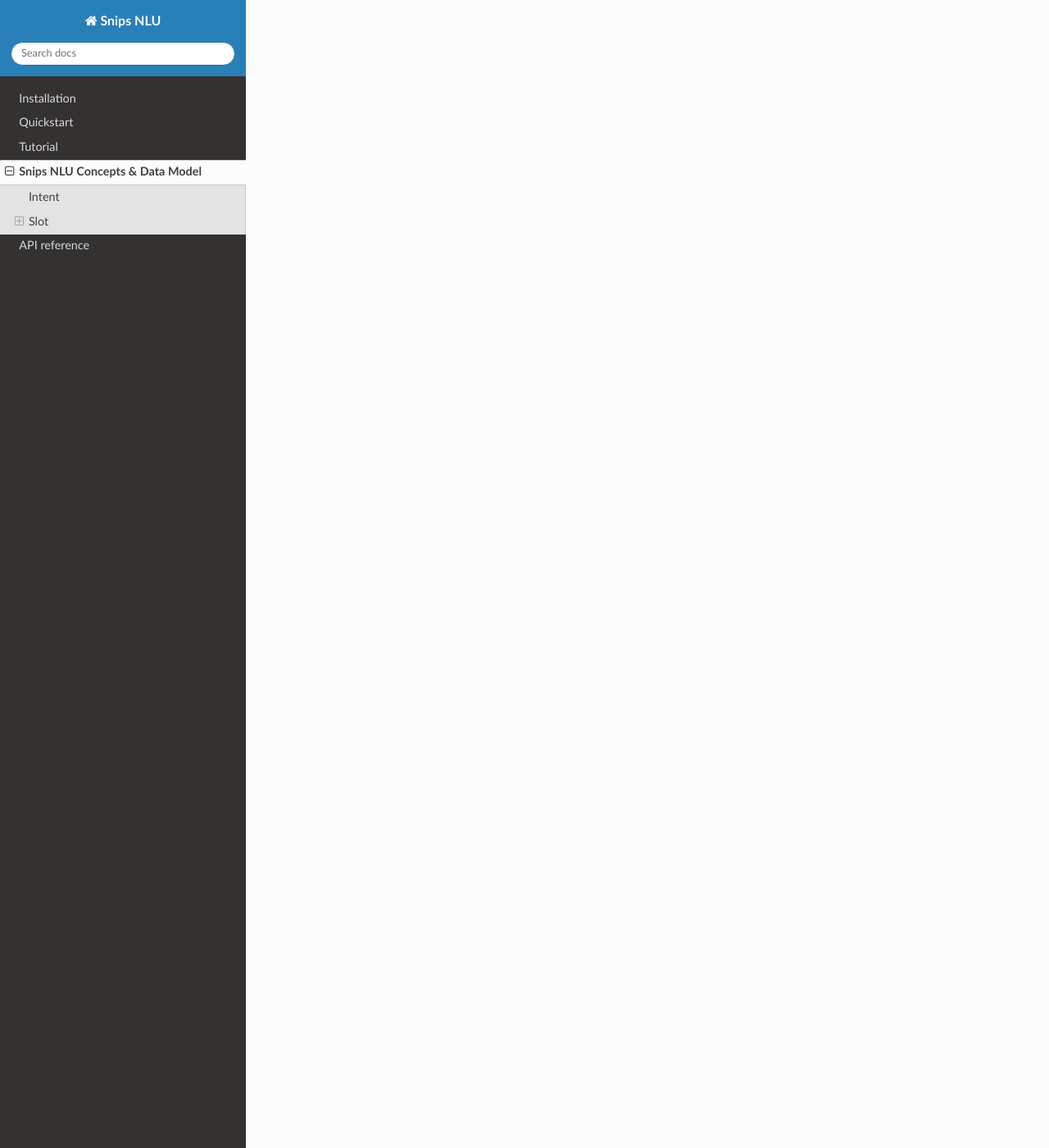
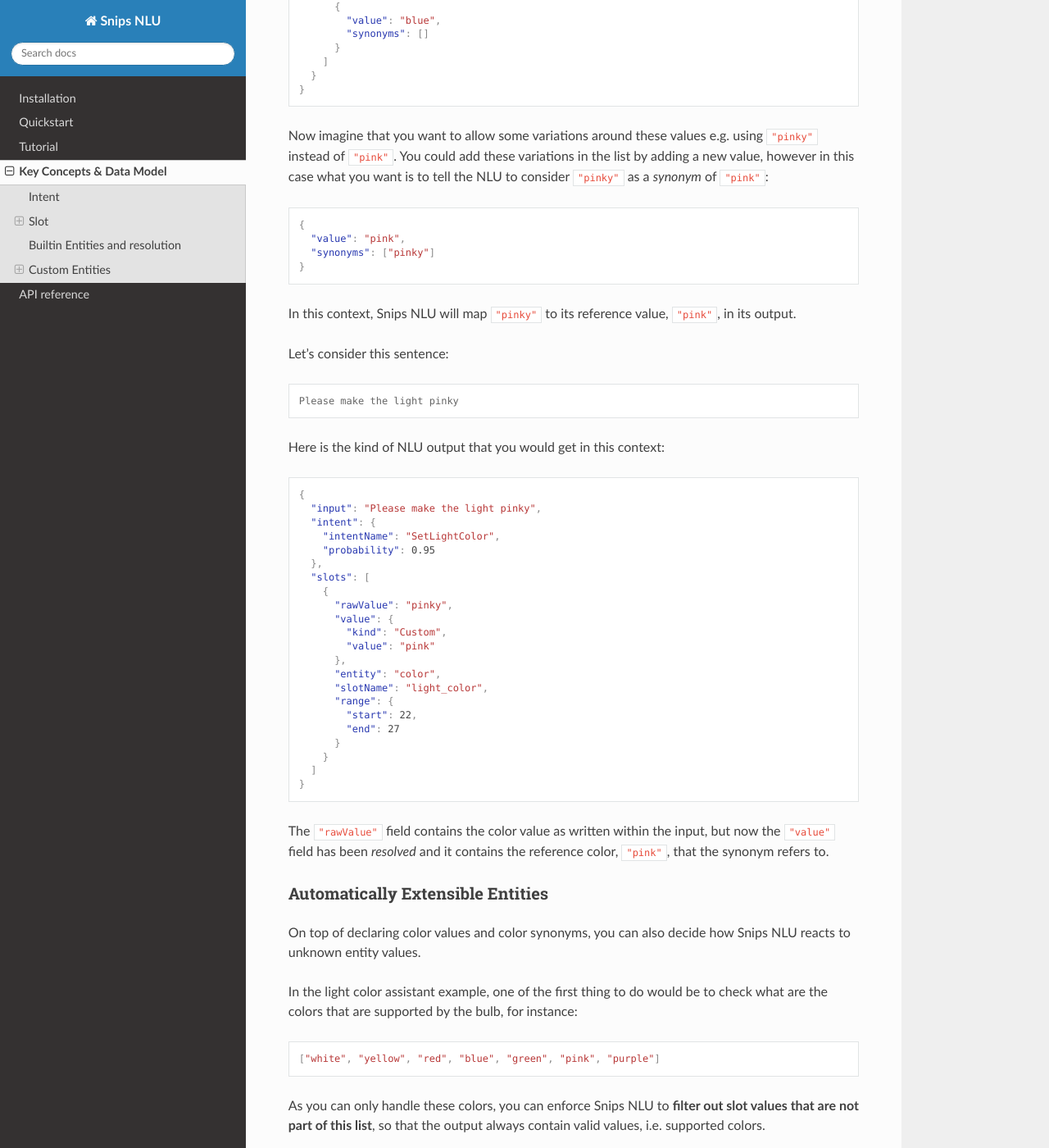
Before and after one commit to snipsco/snips-nlu, a Sphinx documentation site: the page built from docs/source/data_model.rst, in a window 1280 px wide and 1400 px high, scrolled down 4418 px. Shown: the whole window at 82% size. Built offline with Sphinx 7.4.7 and the Read the Docs theme 2.0.0, drawn with Linux system fonts in a browser that asks for light colours; some of the changed text lies outside the part shown.

Commit message:
Add last part of data model documentation

```diff
--- a/docs/source/data_model.rst
+++ b/docs/source/data_model.rst
@@ -1,8 +1,7 @@
 .. _data_model:
 
-
-Snips NLU Concepts & Data Model
-===============================
+Key Concepts & Data Model
+=========================
 
 This section is meant to explain the concepts and data model that we use to
 represent input and output data.
@@ -145,9 +144,15 @@
       }
     ]
 
+In this example, the slot value contains a ``"kind"`` attribute which value
+here is ``"Custom"``. There are two classes of slot types or entity:
+
+-   **Builtin entities**
+-   **Custom entities**
+
+
 .. _builtin_entity_resolution:
 
--------------------------------
 Builtin Entities and resolution
 -------------------------------
 
@@ -181,7 +186,7 @@
 
 As you can see, the ``"value"`` field here contains more information than in
 the previous example. This is because the entity used here,
-``"snips/datetime"``, is what we call a **builtin entity**.
+``"snips/datetime"``, is what we call a **Builtin Entity**.
 
 Snips NLU supports multiple builtin entities that are typically strongly typed
 entities such as date, temperatures, numbers etc, and for which a specific
@@ -190,3 +195,153 @@
 These entities have special labels starting with ``"snips/"`` and making use
 of them when appropriate will not only give better results, but it will also
 provide some *entity resolution* such as an ISO format for a date.
+
+Builtin entities and their underlying extractors are maintained by the Snips
+team. On the other hand, entities that are declared by the developer are called
+*custom* entities.
+
+Custom Entities
+---------------
+
+As soon as you use a slot type which is not part of Snips builtin entities, you
+are using a custom entity. There are several things you can do to customize it,
+and make it fit with your use case.
+
+.. _synonyms:
+
+------------------------
+Entity Values & Synonyms
+------------------------
+
+The first thing you can do is add a list of possible values for your entity.
+
+By providing a list of example values for your entity, you help Snips NLU
+grasp what the entity is about.
+
+Let's say you are creating an assistant which purpose is to let you set the
+color of your connected light bulbs. What you will do is define a ``"color"``
+entity. On top of that you can provide a list of sample colors by editing the
+entity in your dataset as follow:
+
+.. code-block:: json
+
+    {
+      "color": {
+        "automatically_extensible": true,
+        "use_synonyms": true,
+        "data": [
+          {
+            "value": "white",
+            "synonyms": []
+          },
+          {
+            "value": "yellow",
+            "synonyms": []
+          },
+          {
+            "value": "pink",
+            "synonyms": []
+          },
+          {
+            "value": "blue",
+            "synonyms": []
+          }
+        ]
+      }
+    }
+
+Now imagine that you want to allow some variations around these values e.g.
+using ``"pinky"`` instead of ``"pink"``. You could add these variations in the
+list by adding a new value, however in this case what you want is to tell the
+NLU to consider ``"pinky"`` as a *synonym* of ``"pink"``:
+
+.. code-block:: json
+
+    {
+      "value": "pink",
+      "synonyms": ["pinky"]
+    }
+
+In this context, Snips NLU will map ``"pinky"`` to its reference value,
+``"pink"``, in its output.
+
+Let's consider this sentence:
+
+.. code-block:: console
+
+    Please make the light pinky
+
+Here is the kind of NLU output that you would get in this context:
+
+.. code-block:: json
+
+    {
+      "input": "Please make the light pinky",
+      "intent": {
+        "intentName": "SetLightColor",
+        "probability": 0.95
+      },
+      "slots": [
+        {
+          "rawValue": "pinky",
+          "value": {
+            "kind": "Custom",
+            "value": "pink"
+          },
+          "entity": "color",
+          "slotName": "light_color",
+          "range": {
+            "start": 22,
+            "end": 27
+          }
+        }
+      ]
+    }
+
+The ``"rawValue"`` field contains the color value as written within the input,
+but now the ``"value"`` field has been *resolved* and it contains the reference
+color, ``"pink"``, that the synonym refers to.
+
+
+.. _auto_extensible:
+
+---------------------------------
+Automatically Extensible Entities
+---------------------------------
+
+On top of declaring color values and color synonyms, you can also decide how
+Snips NLU reacts to unknown entity values.
+
+In the light color assistant example, one of the first thing to do would be
+to check what are the colors that are supported by the bulb, for instance:
+
+.. code-block:: json
+
+    ["white", "yellow", "red", "blue", "green", "pink", "purple"]
+
+As you can only handle these colors, you can enforce Snips NLU to
+**filter out slot values that are not part of this list**, so that the output
+always contain valid values, i.e. supported colors.
+
+On the contrary, let's say you want to build a smart music assistant that will
+let you control your speakers and play any artist you want.
+
+Obviously, you can't list all the artist and songs that you might want to
+listen to at some point. This means that your dataset will contain some
+examples of such artist but you expect Snips NLU to **extend beyond these values**
+and extract any other artist or song that appear in the same context.
+
+Your entity must be *automatically extensible*.
+
+Now in practice, there is a flag in the dataset that lets you choose whether or
+not your custom entity is automatically extensible:
+
+.. code-block:: json
+
+    {
+      "my_custom_entity": {
+        "automatically_extensible": true,
+        "use_synonyms": true,
+        "data": []
+      }
+    }
```
Also changed, not shown: other parts of docs/source/data_model.rst (+3 -3 lines).
